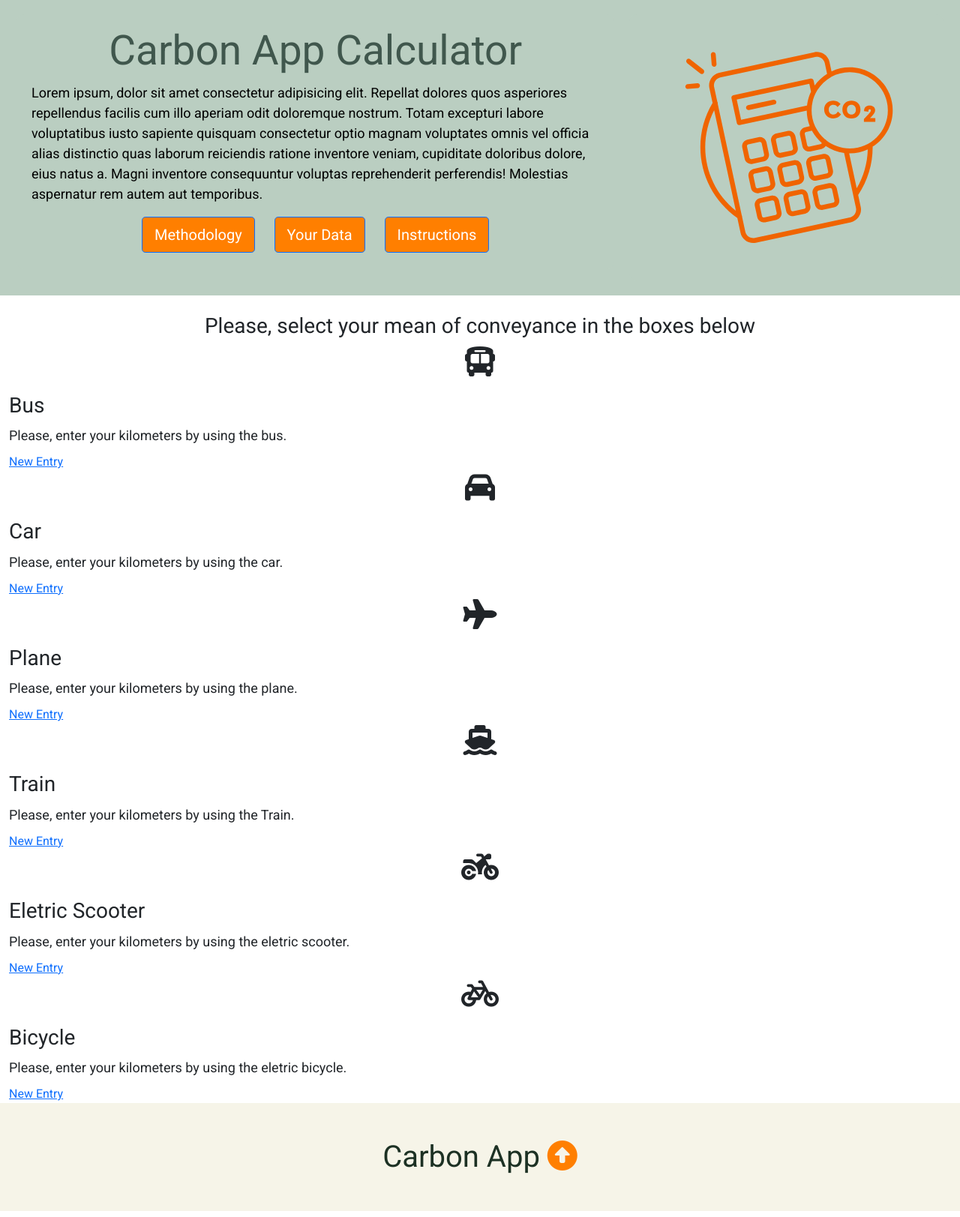
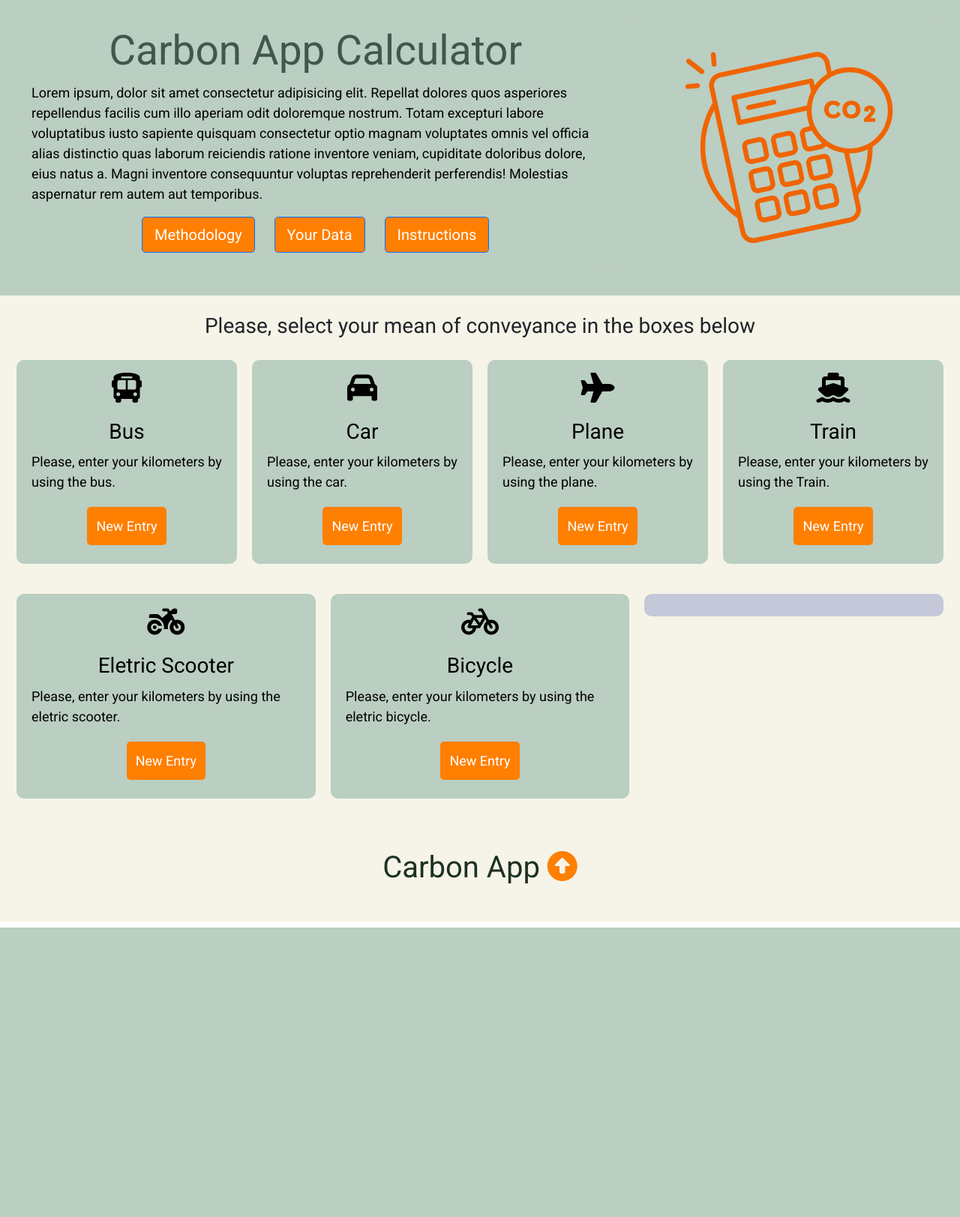
Before and after one commit to Andrei-Cos/Carbon_App_Grp1, a Flask app: page /carbon_app in a window 1280 px wide. Shown: the part 119-1742 px from the top of the page at 75% size. After the commit the page ends 1356 px from the top, so only its background shows below. Run offline with Flask 2, Linux system fonts and the light colour scheme; a user stored in the database is signed in; some libraries are stand-ins or nearby versions.

Commit message:
Update carbon_app.css

```diff
--- a/capp/static/carbon_app.css
+++ b/capp/static/carbon_app.css
@@ -60,8 +60,171 @@ p {
     align-items:center;
   }
 
+.section_carbon_app_new_entry_main {
+    background-color:#F6F4E8;
+  }
+
+.carbon_app_new_entry_main {
+    display: flex;
+    align-items: start;
+    background: #F6F4E8;
+  }
+
+.carbon_app_new_entry_main .box {
+    flex: 1;
+    background: #BACEC1;
+    color: black;
+    border-radius: 10px;
+    margin: 20px 10px;
+    padding: 15px 20px;
+    text-align:center;
+    align-items: center;
+    justify-content: center;
+  }
+
+  .carbon_app_new_entry_main .box:nth-of-type(1) {
+    flex-grow:3;
+  }
+  .carbon_app_new_entry_main .box:nth-of-type(2) {
+    flex-grow:3;
+  }
+  .carbon_app_new_entry_main .box:nth-of-type(3) {
+    flex-grow:3;
+  }
+  .carbon_app_new_entry_main .box:nth-of-type(4) {
+    flex-grow:3;
+  }
+.section_container_buttons_carbon_app_new_entry_main {
+    display: flex;
+    justify-content: center;
+    align-items: center;
+    flex-wrap:wrap;
+    padding: 0px 0px;
+    margin: 0px 0px;
+  }
+
+
+.btn_carbon_app_new_entry_main {
+    padding: 10px 10px;
+    margin: 10px 10px 10px 10px;
+    color: #fff;
+    border-radius: 5px;
+    text-decoration: none;
+    font-size: 18px;
+    background-color: #FF7F00;
+    border: 2px solid  #FF7F00;
+  }
+
+.new_entry {
+    display: flex;
+    background: #BACEC1;
+    }
+.new_entry .container {
+      display: flex;
+      background: #BACEC1;
+    }
+.new_entry .container {
+      display: flex;
+      align-items: start;
+      justify-content: space-between;
+    }
+.new_entry .container .box {
+      flex: 1;
+      background: #BACEC1;
+      border-radius: 2px;
+      margin: 20px 10px;
+      padding: 15px 20px;
+      text-align:center;
+    }
+.new_entry .container  .box:nth-of-type(1) {
+      flex-grow:1;
+      background: #fff;
+      border-radius: 10px;
+      margin: 0px 0px;
+      padding: 0px 0px;
+      text-align:left;
+    }
+.new_entry .container  .box:nth-of-type(2) {
+      flex-grow:6;
+      max-width: 450px;
+      background: #BACEC1;
+      border-radius: 10px;
+      margin: 20px 10px;
+      padding: 15px 20px;
+      text-align:center;
+    }
+.new_entry .container  .box:nth-of-type(3) {
+      flex-grow:1;
+      background: #fff;
+      border-radius: 10px;
+      margin: 0px 0px;
+      padding: 0px 0px;
+      text-align:left;
+    }
+.table_main {
+      display: flex;
+      background: #BACEC1;
+      }
+
+.table_main .container {
+        display: flex;
+        background: #BACEC1;
+      }
+.table_main .container {
+        display: flex;
+        align-items: start;
+        justify-content: space-between;
+      }
+
+.table_main .container .box {
+        flex: 1;
+        background: #BACEC1;
+        border-radius: 2px;
+        margin: 20px 10px;
+        padding: 15px 20px;
+        text-align:center;
+      }
+
+.table_main .container  .box:nth-of-type(1) {
+        flex-grow:1;
+        background: #fff;
+        border-radius: 10px;
+        margin: 0px 0px;
+        padding: 0px 0px;
+        text-align:left;
+      }
+.table_main .container  .box:nth-of-type(2) {
+        flex-grow:6;
+        background: #BACEC1;
+        border-radius: 10px;
+        margin: 20px 10px;
+        padding: 15px 20px;
+        text-align:center;
+      }
+.table_main .container  .box:nth-of-type(3) {
+        flex-grow:1;
+        background: #fff;
+        border-radius: 10px;
+        margin: 0px 0px;
+        padding: 0px 0px;
+        text-align:left;
+      }
+
   @media (max-width:768px) {
     .header_carbon_app {
       flex-direction: column;
     }
+    .carbon_app_new_entry_main {
+      flex-direction: column;
+    }
+    .new_entry .container {
+      flex-direction: column;
+      padding: 10px;
+      text-align: center;
+    }
+    .table_main .container {
+      flex-direction: column;
+      padding: 10px;
+      text-align: center;
+    }
   }
```
